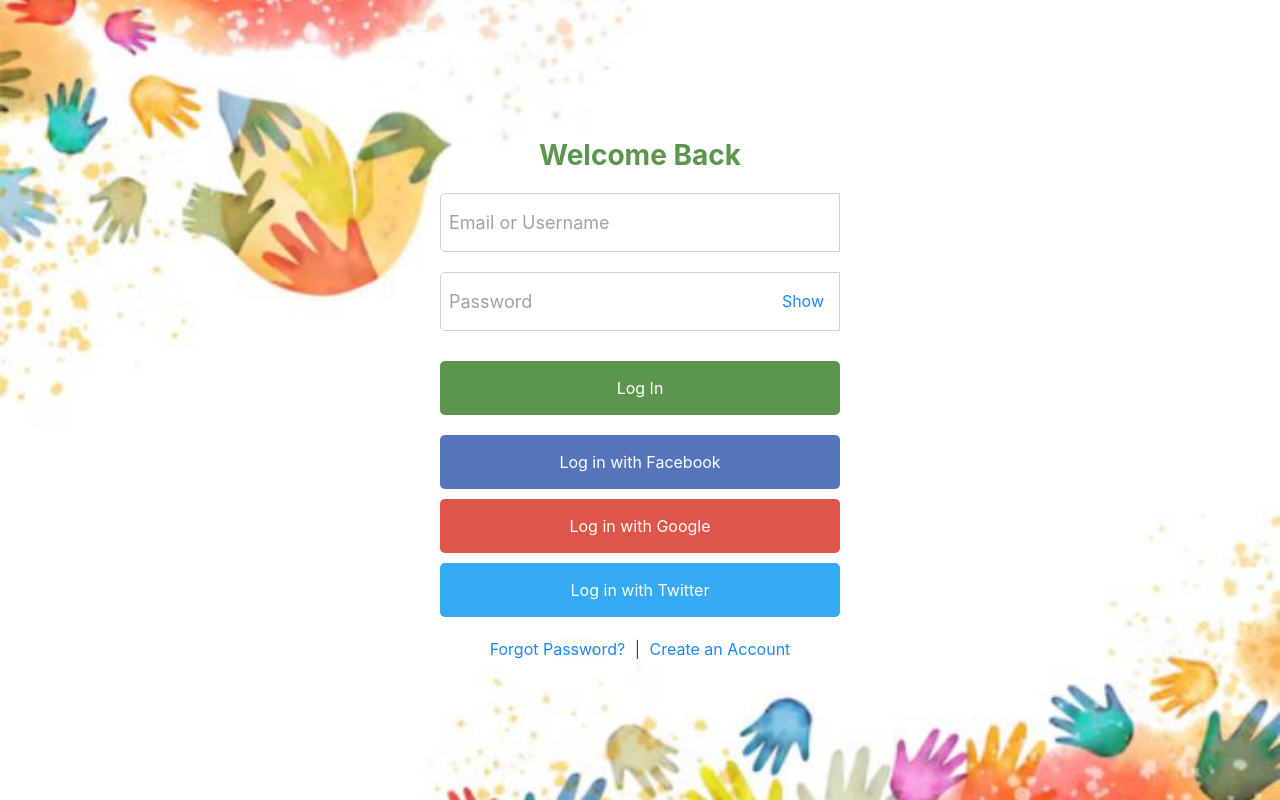
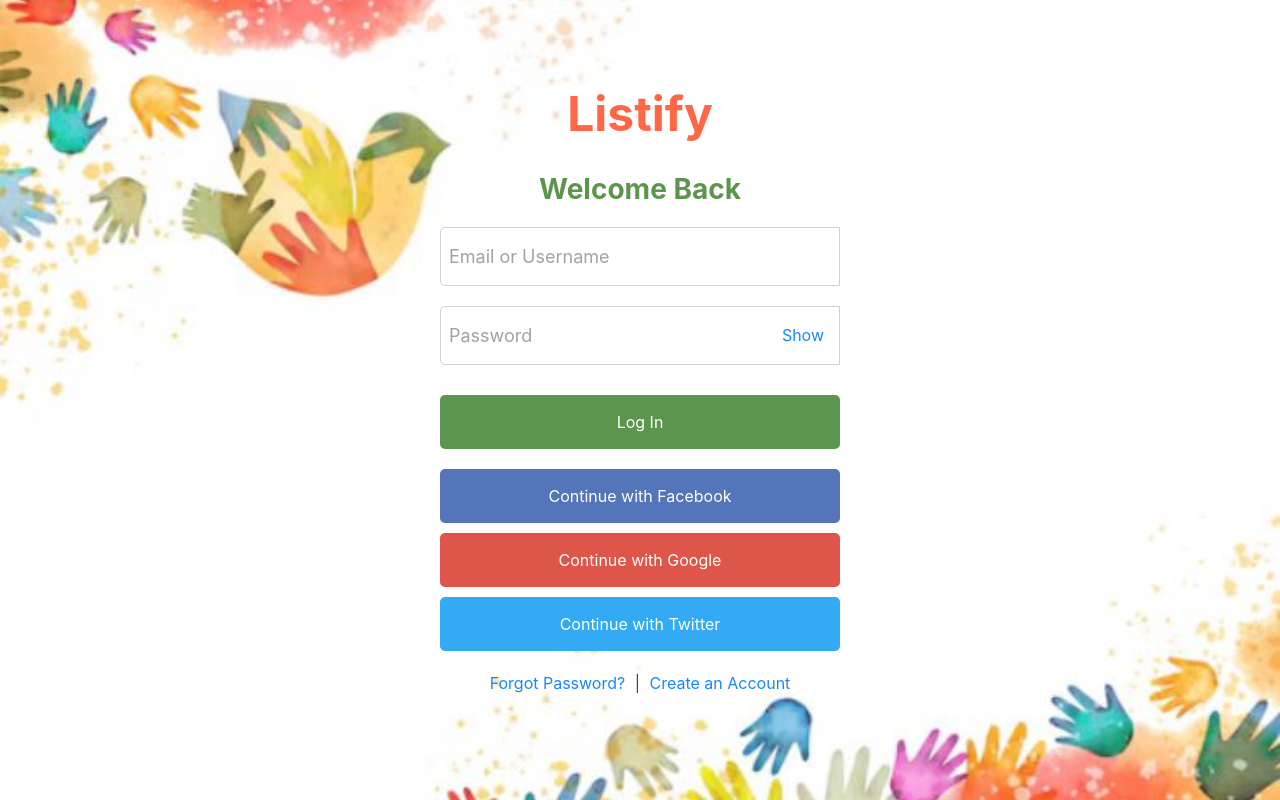
Before and after one commit to rehanroot/listify, a React (Create React App) app in the folder listify-frontend/: page / in a window 1280 px wide. Built offline with nearby package versions, Linux system fonts and the light colour scheme.

Commit message:
Initial Login Page Basic Ready

```diff
--- a/listify-frontend/src/components/UserLogin.js
+++ b/listify-frontend/src/components/UserLogin.js
@@ -30,6 +30,8 @@ const UserLogin = () => {
 
     return (
         <div className="login-container">
+            {/* Logo Text */}
+            <h2 className="logo-text">Listify</h2> {/* Add this line */}
             <h1 className="login-title">Welcome Back</h1>
             {errorMessage && <div className="alert alert-danger">{errorMessage}</div>}
             <form onSubmit={handleSubmit} className="login-form">
@@ -65,9 +67,9 @@ const UserLogin = () => {
                 </button>
             </form>
             <div className="social-login">
-                <button className="social-button facebook-button">Log in with Facebook</button>
-                <button className="social-button google-button">Log in with Google</button>
-                <button className="social-button twitter-button">Log in with Twitter</button>
+                <button className="social-button facebook-button">Continue with Facebook</button>
+                <button className="social-button google-button">Continue with Google</button>
+                <button className="social-button twitter-button">Continue with Twitter</button>
             </div>
             <div className="links">
                 <a href="/forgot-password" className="link">Forgot Password?</a>
--- a/listify-frontend/src/styles/UserLogin.css
+++ b/listify-frontend/src/styles/UserLogin.css
@@ -12,6 +12,16 @@
     color: #333;
     text-align: center;
     opacity: 0.9;
+}
+
+/* Logo Text */
+.logo-text {
+    font-size: 48px; /* Size for visibility */
+    font-weight: bold;
+    color: #FF5733; /* Change this to your desired color (e.g., bright orange) */
+    margin-bottom: 10px; /* Reduced margin to position it closer to the title */
+    position: relative; /* Enable positioning */
+    top: -20px; /* Move the logo text up */
 }
 
 .login-title {
```
